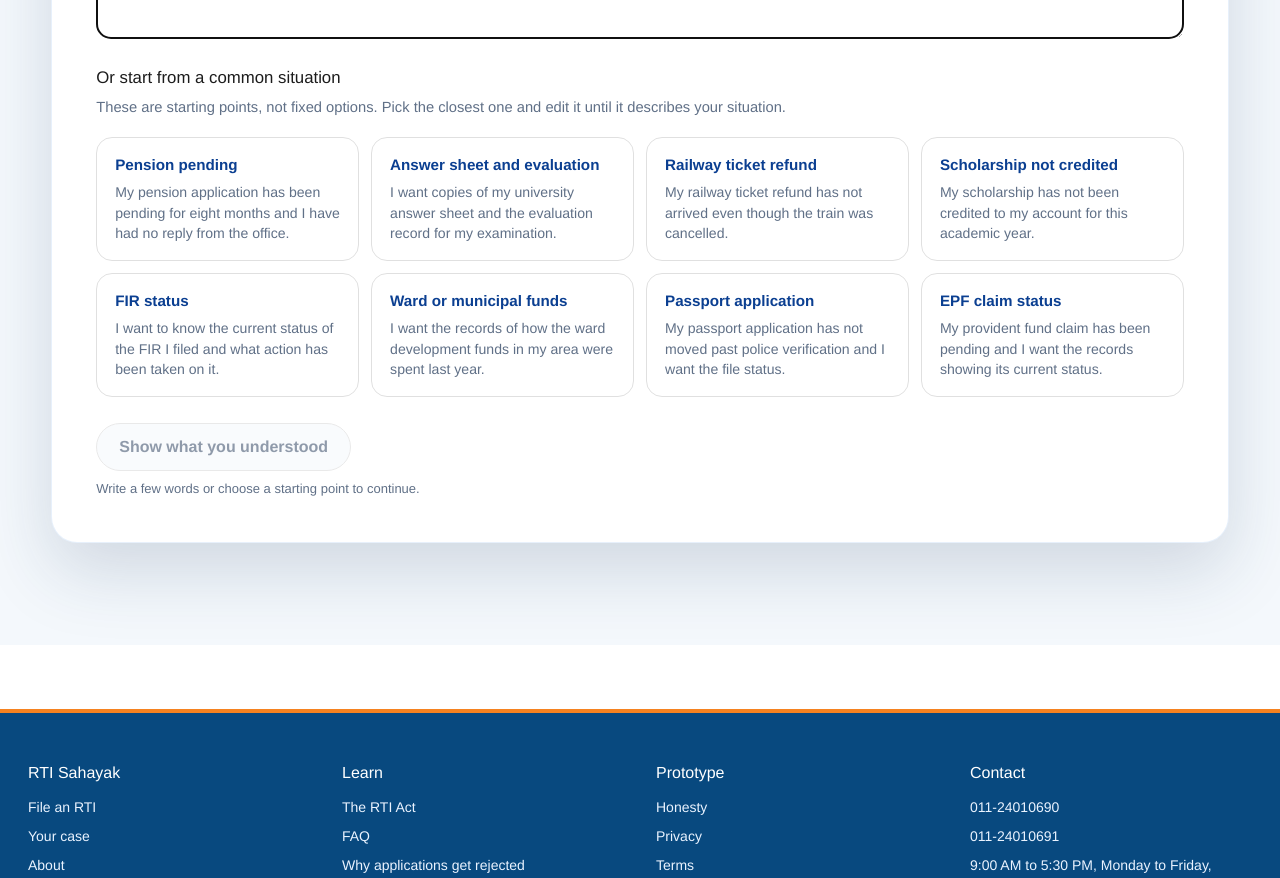
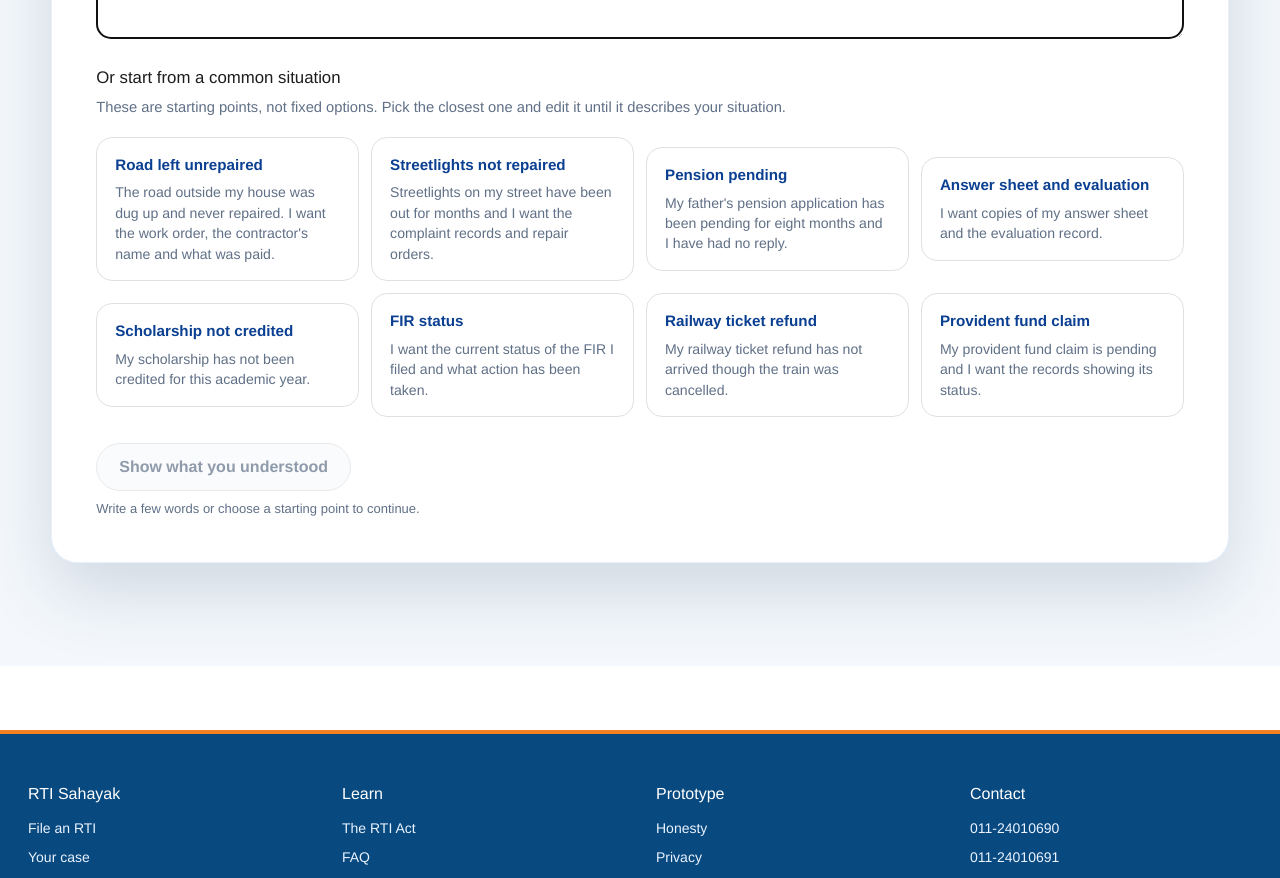
Before and after one commit to amara-source/rti-sahayak, a Next.js app: page /file in a window 1280 px wide. Shown: the part 1060-1938 px from the top of the page. Built offline with nearby package versions, Linux system fonts and the light colour scheme.

Commit message:
Use concrete everyday RTI starting points

```diff
--- a/content/rti-copy.ts
+++ b/content/rti-copy.ts
@@ -26,14 +26,14 @@ export const rtiCopy = {
     templatesHeading: "Or start from a common situation",
     templatesNote: "These are starting points, not fixed options. Pick the closest one and edit it until it describes your situation.",
     templates: [
-      { label: "Pension pending", text: "My pension application has been pending for eight months and I have had no reply from the office." },
-      { label: "Answer sheet and evaluation", text: "I want copies of my university answer sheet and the evaluation record for my examination." },
-      { label: "Railway ticket refund", text: "My railway ticket refund has not arrived even though the train was cancelled." },
-      { label: "Scholarship not credited", text: "My scholarship has not been credited to my account for this academic year." },
-      { label: "FIR status", text: "I want to know the current status of the FIR I filed and what action has been taken on it." },
-      { label: "Ward or municipal funds", text: "I want the records of how the ward development funds in my area were spent last year." },
-      { label: "Passport application", text: "My passport application has not moved past police verification and I want the file status." },
-      { label: "EPF claim status", text: "My provident fund claim has been pending and I want the records showing its current status." },
+      { label: "Road left unrepaired", text: "The road outside my house was dug up and never repaired. I want the work order, the contractor's name and what was paid." },
+      { label: "Streetlights not repaired", text: "Streetlights on my street have been out for months and I want the complaint records and repair orders." },
+      { label: "Pension pending", text: "My father's pension application has been pending for eight months and I have had no reply." },
+      { label: "Answer sheet and evaluation", text: "I want copies of my answer sheet and the evaluation record." },
+      { label: "Scholarship not credited", text: "My scholarship has not been credited for this academic year." },
+      { label: "FIR status", text: "I want the current status of the FIR I filed and what action has been taken." },
+      { label: "Railway ticket refund", text: "My railway ticket refund has not arrived though the train was cancelled." },
+      { label: "Provident fund claim", text: "My provident fund claim is pending and I want the records showing its status." },
     ],
     submitAction: "Show what you understood",
     disabledReason: "Write a few words or choose a starting point to continue.",
```
Also changed, not shown: 1 other file (tests, documents, lock files or other folders).
